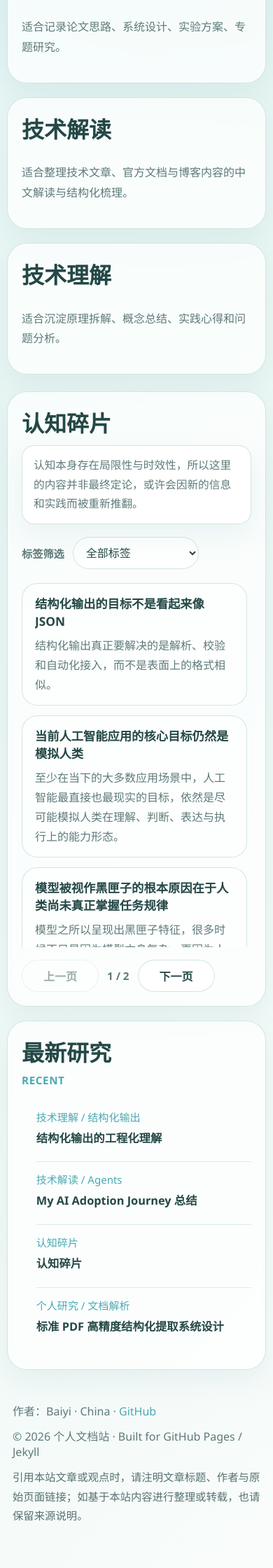
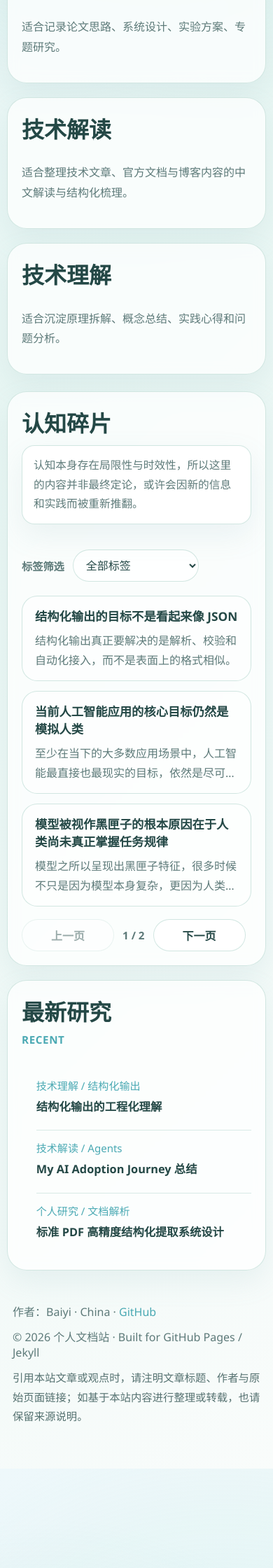
Before and after one commit to 8888-baiyi-8888/8888-baiyi-8888.github.io, a Jekyll site: the page built from index.md, in a window 390 px wide. Shown: the part 1030-3270 px from the top of the page at 70% size. Built offline with Jekyll 4.4.1, drawn with Linux system fonts in a browser that asks for light colours; after the commit the page ends 3128 px from its top, so only the background shows below that.

Commit message:
“全局bug修复”

```diff
--- a/_layouts/home.html
+++ b/_layouts/home.html
@@ -32,7 +32,7 @@ layout: default
 </section>
 
 <section class="grid-two">
-  <div class="card">
+  <div class="card home-panel-card">
     <div class="panel-head">
       <div class="thoughts-heading">
         <div class="thoughts-title-wrap" tabindex="0" aria-label="认知碎片说明">
@@ -71,7 +71,7 @@ layout: default
     </div>
     <div class="thoughts-list" id="thoughts-list">
       {% for fragment in fragments %}
-        <article class="thought-card" data-tags="{{ fragment.tags | join: '|' }}" data-created-at="{{ fragment.created_at }}" data-status="{{ fragment.status }}">
+        <article class="thought-card" data-tags="{{ fragment.tags | join: '|' }}" data-created-at="{{ fragment.created_at }}" data-status="{{ fragment.status }}" data-full-title="{{ fragment.title | escape }}" data-full-summary="{{ fragment.summary | escape }}">
           <h3>{{ fragment.title }}</h3>
           <p>{{ fragment.summary }}</p>
         </article>
@@ -83,7 +83,7 @@ layout: default
       <button type="button" class="thoughts-page-btn" id="thoughts-next">下一页</button>
     </div>
   </div>
-  <div class="card">
+  <div class="card home-panel-card">
     <div class="panel-head">
       <h2>最新研究</h2>
       <span class="panel-kicker">Recent</span>
@@ -94,7 +94,7 @@ layout: default
     <ul class="soft-list recent-list-inner">
       {% for item in sorted_pages %}
         {% if item.updated_at %}
-          {% if item.layout != 'section' and item.url != page.url %}
+          {% if item.layout != 'section' and item.url != page.url and item.url != '/cognitive-fragments/' %}
             <li>
               <a href="{{ item.url | relative_url }}">
                 <span class="recent-path">
@@ -107,7 +107,7 @@ layout: default
             {% assign recent_count = recent_count | plus: 1 %}
           {% endif %}
         {% endif %}
-        {% if recent_count >= 4 %}
+        {% if recent_count >= 3 %}
           {% break %}
         {% endif %}
       {% endfor %}
@@ -115,6 +115,11 @@ layout: default
     </div>
   </div>
 </section>
+
+<div class="thought-preview" id="thought-preview" hidden>
+  <strong class="thought-preview-title" id="thought-preview-title"></strong>
+  <p class="thought-preview-text" id="thought-preview-text"></p>
+</div>
 
 <script>
   (function () {
--- a/assets/css/style.css
+++ b/assets/css/style.css
@@ -165,6 +165,12 @@ pre code,
 .grid-two > .card {
   padding: 28px;
 }
+.home-panel-card {
+  height: 760px;
+  display: flex;
+  flex-direction: column;
+  overflow: hidden;
+}
 .module-card {
   padding: 28px;
   display: block;
@@ -273,9 +279,11 @@ pre code,
 .thoughts-list {
   display: grid;
   gap: 14px;
-  max-height: 620px;
-  padding-right: 6px;
-  overflow-y: auto;
+  flex: 1;
+  min-height: 0;
+  max-height: none;
+  padding-right: 0;
+  overflow: hidden;
 }
 .thoughts-list-page {
   max-height: none;
@@ -287,6 +295,7 @@ pre code,
   border-radius: 22px;
   border: 1px solid rgba(207,229,224,0.95);
   background: rgba(255,255,255,0.52);
+  transition: box-shadow .18s ease, transform .18s ease, background .18s ease;
 }
 .thought-card h3 {
   margin: 0 0 8px;
@@ -302,9 +311,15 @@ pre code,
   color: var(--muted);
   line-height: 1.75;
   display: -webkit-box;
-  -webkit-line-clamp: 4;
+  -webkit-line-clamp: 2;
   -webkit-box-orient: vertical;
   overflow: hidden;
+}
+.thought-card:hover,
+.thought-card:focus-within {
+  background: rgba(255,255,255,0.82);
+  box-shadow: 0 16px 34px rgba(113, 164, 171, 0.14);
+  transform: translateY(-1px);
 }
 .thought-card-page h3,
 .thought-card-page p {
@@ -316,10 +331,12 @@ pre code,
   align-items: center;
   justify-content: space-between;
   gap: 12px;
-  margin-top: 18px;
+  margin-top: auto;
+  padding-top: 18px;
 }
 .thoughts-page-btn {
-  min-width: 110px;
+  width: 132px;
+  min-width: 132px;
   padding: 10px 18px;
   border: 1px solid rgba(207,229,224,0.95);
   border-radius: 999px;
@@ -338,19 +355,33 @@ pre code,
   font-size: 0.95rem;
   font-weight: 700;
 }
-.cognitive-page {
-  display: grid;
-  gap: 22px;
+.thought-preview {
+  position: fixed;
+  left: 16px;
+  top: 16px;
+  z-index: 50;
+  width: min(420px, calc(100vw - 32px));
+  padding: 16px 18px;
+  border-radius: 22px;
+  border: 1px solid rgba(207,229,224,0.95);
+  background: rgba(255,255,255,0.96);
+  box-shadow: 0 18px 40px rgba(113, 164, 171, 0.18);
+  backdrop-filter: blur(10px);
 }
-.cognitive-page-head {
-  display: flex;
-  justify-content: space-between;
-  align-items: flex-start;
-  gap: 18px;
-  flex-wrap: wrap;
+.thought-preview[hidden] {
+  display: none;
 }
-.thoughts-page-toolbar {
+.thought-preview-title {
+  display: block;
+  margin: 0 0 8px;
+  color: var(--text);
+  font-size: 1rem;
+  line-height: 1.45;
+}
+.thought-preview-text {
   margin: 0;
+  color: var(--muted);
+  line-height: 1.75;
 }
 .feature-tags {
   display: flex;
@@ -360,10 +391,16 @@ pre code,
 }
 .recent-list {
   margin-top: 4px;
+  flex: 1;
+  min-height: 0;
+  overflow: hidden;
+  display: flex;
+  flex-direction: column;
 }
 .recent-list-inner {
   padding-left: 0;
   list-style: none;
+  margin: 0;
 }
 .recent-list-inner li {
   margin: 0;
@@ -616,6 +653,7 @@ pre code,
   .hero-visual { margin-top: 24px; }
   .section-hero-top { flex-direction: column; }
   .panel-head { align-items: flex-start; flex-direction: column; gap: 8px; }
+  .home-panel-card { height: auto; }
   .thoughts-toolbar-inline { display: none; }
   .thoughts-toolbar-mobile { display: flex; }
   .doc-sidebar { position: static; }
@@ -643,8 +681,10 @@ pre code,
   .thoughts-pagination {
     justify-content: flex-start;
     flex-wrap: wrap;
+    margin-top: 18px;
+    padding-top: 0;
   }
-  .cognitive-page-head {
-    flex-direction: column;
+  .thought-preview {
+    display: none !important;
   }
 }
```
Also changed, not shown: other parts of _layouts/home.html (+49 -5 lines), cognitive-fragments.md (deleted, +0 -68 lines).
